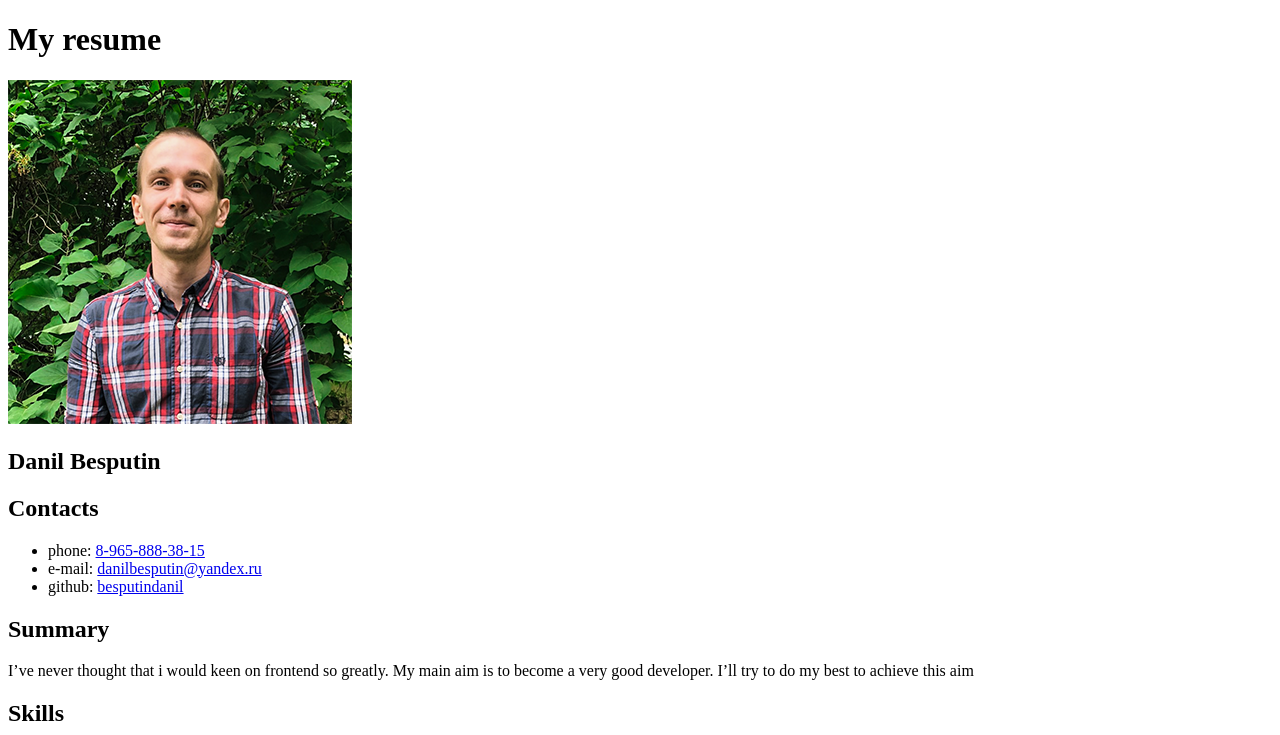
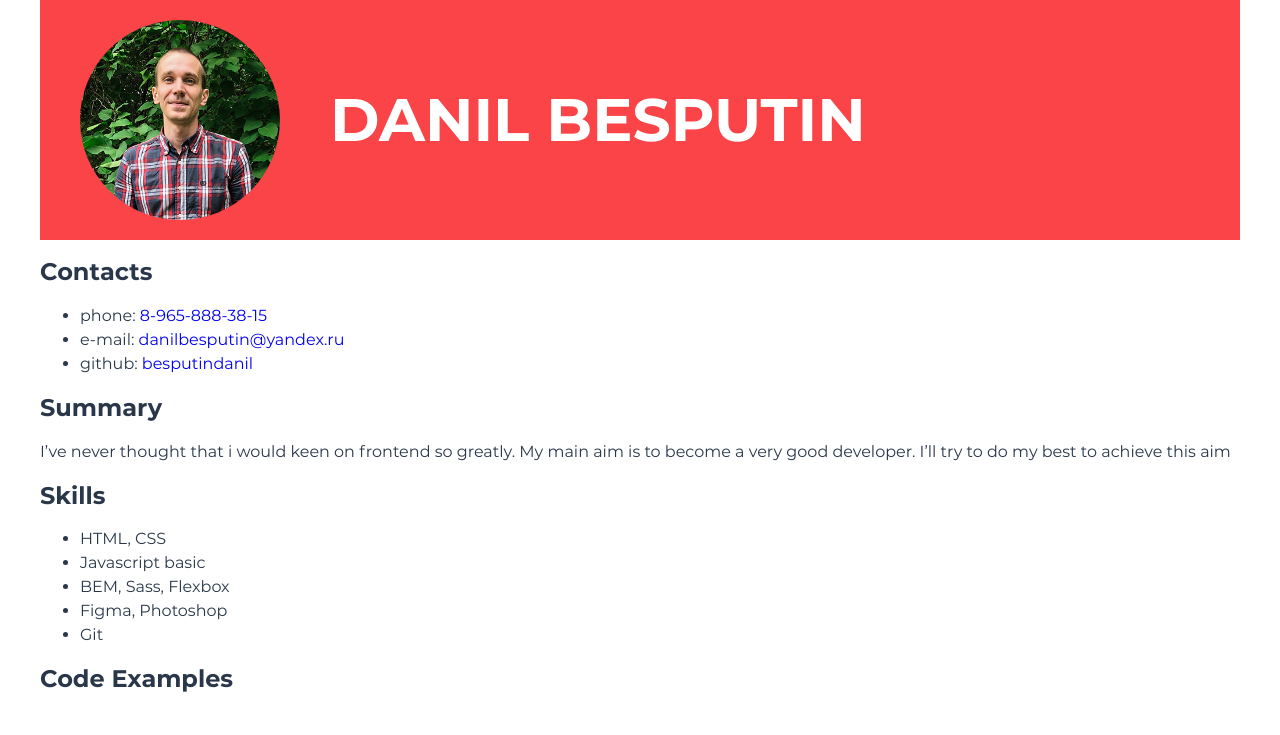
Before and after one commit to besputindanil/rsschool-cv, a plain HTML site: page index.html in a window 1280 px wide. Shown: the top 735 px of the page. Drawn offline with Linux system fonts and the light colour scheme.

Commit message:
feat: add page-header css styles

```diff
--- a/css/style.css
+++ b/css/style.css
@@ -0,0 +1,77 @@
+@font-face {
+  font-family: "Montserrat";
+  font-weight: normal;
+  font-style: normal;
+  font-display: swap;
+  src: url(../fonts/Montserrat-Regular.woff2) format("woff2"), url(../fonts/Montserrat-Regular.woff) format("woff");
+}
+
+@font-face {
+  font-family: "Montserrat";
+  font-weight: bold;
+  font-style: normal;
+  font-display: swap;
+  src: url(../fonts/Montserrat-Bold.woff2) format("woff2"), url(../fonts/Montserrat-Bold.woff) format("woff");
+}
+
+.visually-hidden:not(:focus):not(:active) {
+  position: absolute;
+
+  width: 1px;
+  height: 1px;
+  margin: -1px;
+  border: 0;
+  padding: 0;
+
+  white-space: nowrap;
+
+  clip-path: inset(100%);
+  clip: rect(0 0 0 0);
+  overflow: hidden;
+}
+
+body {
+  margin: 0;
+  padding: 0;
+
+  font-family: "Montserrat", "Arial", sans-serif;
+  font-size: 16px;
+  line-height: 24px;
+  color: #2a374a;
+}
+
+a {
+  text-decoration: none;
+}
+
+.wrapper {
+  width: 1200px;
+  margin: 0 auto;
+}
+
+.page-header {
+  display: flex;
+  justify-content: start;
+  align-items: center;
+  padding: 20px 40px;
+
+  background-color: #fb4447;
+}
+
+.page-header__image {
+  display: block;
+  width: 200px;
+  height: 200px;
+  margin-right: 50px;
+
+  border-radius: 50%;
+}
+
+.page-header__title {
+  margin: 0;
+
+  font-size: 60px;
+  line-height: 80px;
+  color: #ffffff;
+  text-transform: uppercase;
+}
--- a/index.html
+++ b/index.html
@@ -5,7 +5,7 @@
   <meta charset="UTF-8">
   <meta name="viewport" content="width=device-width, initial-scale=1.0">
   <title>Curriculum vitae</title>
-  <link rel="stylesheet" href="css.style.css">
+  <link rel="stylesheet" href="css/style.css">
 </head>
 
 <body>
@@ -15,7 +15,7 @@
       <div class="page-header__photo">
         <img class="page-header__image" src="img/photo.png" width="344" height="344" alt="my photo">
       </div>
-      <h2 class="page-header__title title">Danil Besputin</h2>
+      <h2 class="page-header__title">Danil Besputin</h2>
     </header>
     <main class="page-main">
       <section class="contacts">
```
Lines whose indentation alone changed are shown as unchanged.
